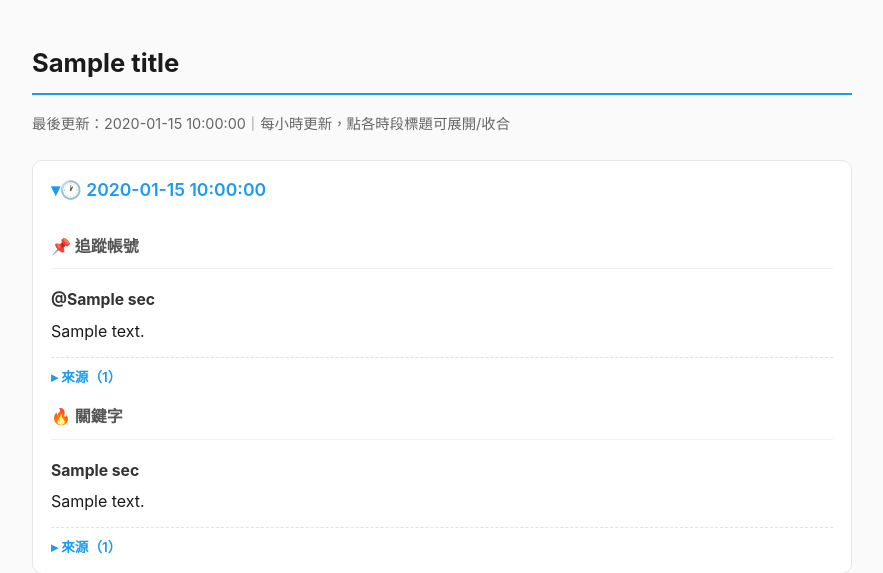
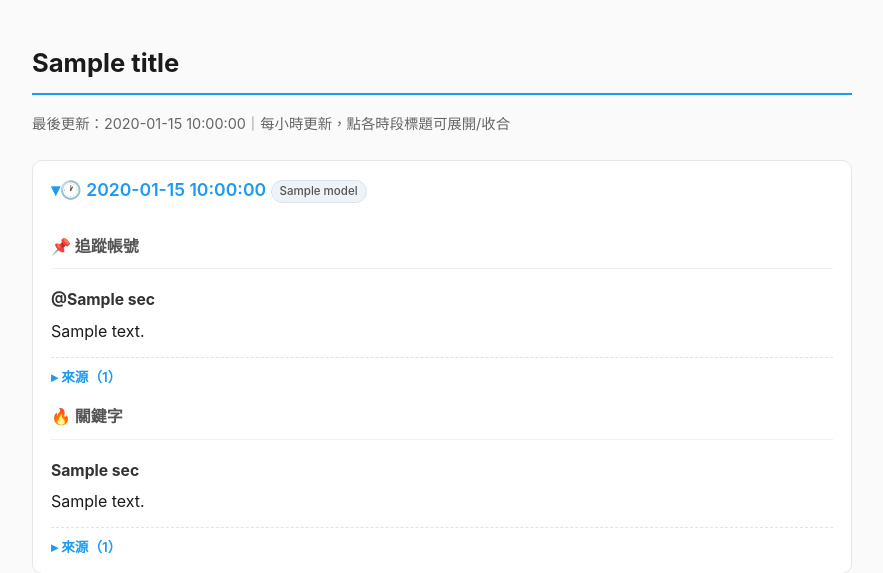
Before and after one commit to 11087tim/AlphaHelix_bot, a Python web app: template templates/site.html in a window 1280 px wide. Shown: the top 573 px of the page, without its empty margins (198-1081 px from the left). Run offline with Jinja, Linux system fonts and the light colour scheme; the template is opened without the code that fills it: most values are stand-ins (such as "Sample title", 1, 10 or a date in 2020).

Commit message:
每個時段顯示使用的摘要模型
- digest entry 記錄當下的 openrouter model
- 網站與信件在時段標題旁顯示模型徽章
- 舊 digest 缺 model 欄位時不顯示徽章（向後相容）

Co-Authored-By: Claude Opus 4.8 <noreply@anthropic.com>

```diff
--- a/src/main.py
+++ b/src/main.py
@@ -107,6 +107,7 @@ def run_fetch(cfg: Config) -> int:
     entry = {
         "id": now.strftime("%Y%m%d-%H%M"),
         "generated_at": now.strftime("%Y-%m-%d %H:%M"),
+        "model": cfg.openrouter_model,
         "account_sections": account_sections,
         "keyword_sections": keyword_sections,
         "emailed": False,
--- a/src/site_generator.py
+++ b/src/site_generator.py
@@ -104,6 +104,7 @@ def _prepare_digest(d: dict) -> dict:
     return {
         "id": d["id"],
         "generated_at": d["generated_at"],
+        "model": d.get("model", ""),
         "account_sections": prepare_sections(d.get("account_sections", [])),
         "keyword_sections": prepare_sections(d.get("keyword_sections", [])),
     }
--- a/templates/email.html
+++ b/templates/email.html
@@ -9,6 +9,7 @@
     .meta { color: #666; font-size: 0.85rem; margin-bottom: 20px; }
     .hour { border: 1px solid #e6e6e6; border-radius: 10px; padding: 4px 18px 14px; margin: 14px 0; }
     .hour > h2 { font-size: 1.1rem; color: #1d9bf0; margin: 12px 0 4px; }
+    .model { display: inline-block; font-size: 0.72rem; font-weight: 500; color: #555; background: #eef3f8; border: 1px solid #d7e3ee; border-radius: 999px; padding: 1px 8px; vertical-align: middle; }
     h3.cat { font-size: 1rem; margin: 12px 0 6px; color: #555; }
     h4 { font-size: 0.98rem; margin: 10px 0 4px; color: #333; }
     .section { border-top: 1px solid #f0f0f0; padding-top: 8px; margin-top: 8px; }
@@ -29,7 +30,7 @@
 
   {% for d in digests %}
   <div class="hour">
-    <h2>🕐 {{ d.generated_at }}</h2>
+    <h2>🕐 {{ d.generated_at }}{% if d.model %} <span class="model">{{ d.model }}</span>{% endif %}</h2>
     {{ hour_body(d) }}
   </div>
   {% endfor %}
--- a/templates/site.html
+++ b/templates/site.html
@@ -14,6 +14,7 @@
     details.hour > summary::-webkit-details-marker { display: none; }
     details.hour > summary::before { content: "▸ "; display: inline-block; transition: transform .15s; }
     details.hour[open] > summary::before { content: "▾ "; }
+    .model { display: inline-block; font-size: 0.72rem; font-weight: 500; color: #555; background: #eef3f8; border: 1px solid #d7e3ee; border-radius: 999px; padding: 1px 8px; vertical-align: middle; }
     .hour-body { padding: 0 18px 14px; }
     h3.cat { font-size: 1rem; margin: 14px 0 6px; color: #555; }
     h4 { font-size: 0.98rem; margin: 10px 0 4px; color: #333; }
@@ -42,7 +43,7 @@
 
   {% for d in digests %}
   <details class="hour"{% if loop.first %} open{% endif %}>
-    <summary>🕐 {{ d.generated_at }}</summary>
+    <summary>🕐 {{ d.generated_at }}{% if d.model %} <span class="model">{{ d.model }}</span>{% endif %}</summary>
     <div class="hour-body">{{ hour_body(d, true) }}</div>
   </details>
   {% else %}
```
Also changed, not shown: docs/index.html (+4 -3 lines).
